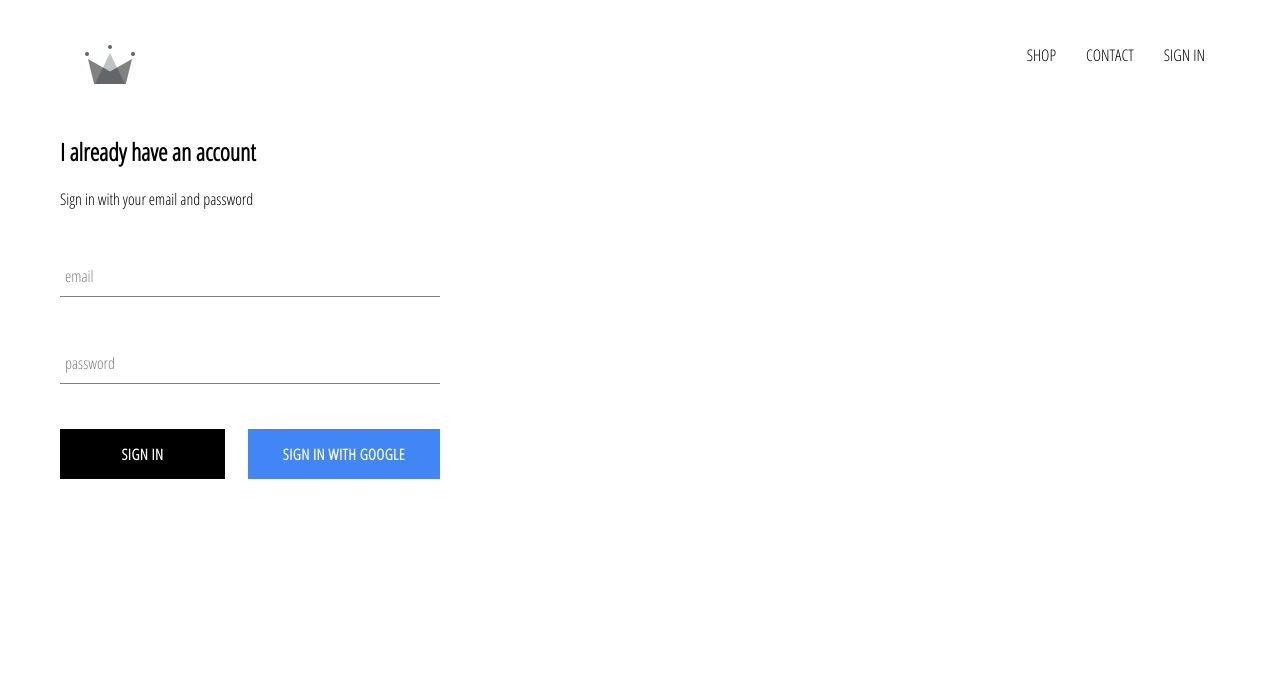
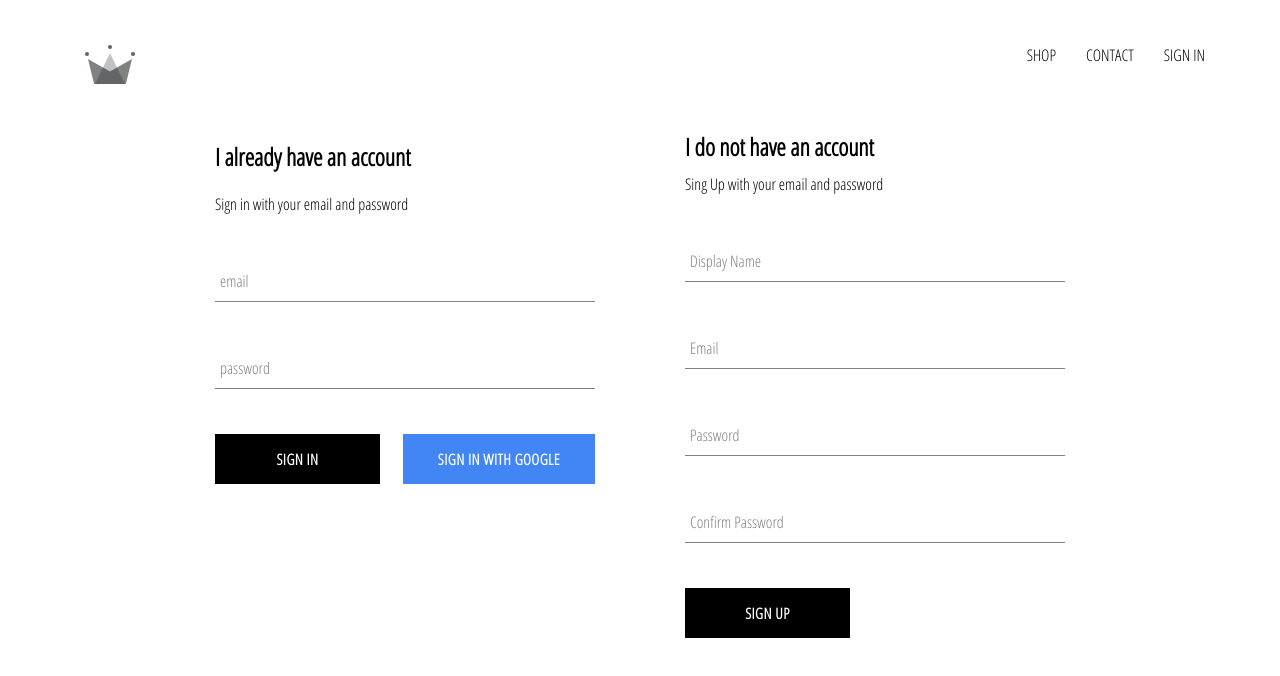
Before and after one commit to zlareb1/crwn-clothing, a React (Create React App) app: page /signin in a window 1280 px wide. Shown: the top 676 px of the page. Built offline with nearby package versions, Linux system fonts and the light colour scheme; no server answers.

Commit message:
implemented firebase utils, included ability to store authenticated users in firestore database

```diff
--- a/src/App.js
+++ b/src/App.js
@@ -7,7 +7,7 @@
 import ShopPage from './pages/shop/shop.component';
 import SignInAndSignUpPage from './pages/sign-in-and-sign-up/sign-in-and-sign-up.component';
 import Header from './components/header/header.component';
-import { auth } from './firebase/firebase.utils';
+import { auth, createUserProfileDocument } from './firebase/firebase.utils';
 
 
 class App extends React.Component {
@@ -23,9 +23,23 @@
   unsubscribeFromAuth = null;
 
   componentDidMount() {
-    this.unsubscribeFromAuth = auth.onAuthStateChanged(user => {
-      this.setState({ currentUser: user });
-      console.log(user);
+    this.unsubscribeFromAuth = auth.onAuthStateChanged(async userAuth => {
+      if(userAuth) {
+        const userRef = await createUserProfileDocument(userAuth);
+
+        userRef.onSnapshot(snapShot => {
+          this.setState({
+            currentUser: {
+              id: snapShot.id,
+              ...snapShot.data()
+            }
+          });
+
+          console.log(this.state)
+        });
+      }
+
+      this.setState({ currentUser: userAuth });
     });
   }
 
--- /dev/null
+++ b/src/components/sign-up/sign-up.component.jsx
@@ -0,0 +1,100 @@
+import React from 'react';
+
+import FormInput from '../form-input/form-input.component';
+import CustomButton from '../custom-button/custom-button.component';
+
+import { auth, createUserProfileDocument } from '../../firebase/firebase.utils';
+
+import './sign-up.styles.scss';
+
+class SignUp extends React.Component {
+    constructor() {
+        super();
+        this.state = {
+            displayName: '',
+            email: '',
+            password: '',
+            confirmPassword: ''
+        }
+    }
+
+    handleSubmit = async event => {
+        event.preventDefault();
+
+        const { displayName, email, password, confirmPassword } = this.state;
+
+        if(password != confirmPassword) {
+            alert("Passwords don't match");
+            return;
+        }
+
+        try {
+            const { user } = await auth.createUserWithEmailAndPassword(email, password);
+
+            await createUserProfileDocument(user, { displayName });
+
+            this.setState({
+                displayName: '',
+                email: '',
+                password: '',
+                confirmPassword: ''
+            });
+
+        } catch(error) {
+            console.error(error);
+        }
+    };
+
+    handleChange = event => {
+        const { name, value } = event.target;
+
+        this.setState({ [name]: value });
+    };
+
+    render() {
+        const { displayName, email, password, confirmPassword } = this.state;
+        return(
+            <div className='sign-up'>
+                <h2 className='title'>I do not have an account</h2>
+                <span>Sing Up with your email and password</span>
+                <form className='sign-up-form' onSubmit={this.handleSubmit}>
+                    <FormInput
+                        type='text'
+                        name='displayName'
+                        value={displayName}
+                        onChange={this.handleChange}
+                        label='Display Name'
+                        required
+                    />
+                    <FormInput
+                        type='email'
+                        name='email'
+                        value={email}
+                        onChange={this.handleChange}
+                        label='Email'
+                        required
+                    />
+                    <FormInput
+                        type='password'
+                        name='password'
+                        value={password}
+                        onChange={this.handleChange}
+                        label='Password'
+                        required
+                    />
+                    <FormInput
+                        type='password'
+                        name='confirmPassword'
+                        value={confirmPassword}
+                        onChange={this.handleChange}
+                        label='Confirm Password'
+                        required
+                    />
+                    <CustomButton type='submit'>SIGN UP</CustomButton>
+                </form>
+            </div>
+        );
+    }
+}
+
+export default SignUp;
--- /dev/null
+++ b/src/components/sign-up/sign-up.styles.scss
@@ -0,0 +1,9 @@
+.sign-up {
+    display: flex;
+    flex-direction: column;
+    width: 380px;
+
+    .title {
+        margin: 10px 0;
+    }
+}
--- a/src/firebase/firebase.utils.js
+++ b/src/firebase/firebase.utils.js
@@ -13,6 +13,32 @@
     measurementId: "G-8NS461JWWM"
 };
 
+export const createUserProfileDocument = async(userAuth, additionalData) => {
+    if(!userAuth) return;
+
+    const userRef = firestore.doc(`users/${userAuth.uid}`);
+
+    const snapShot = userRef.get();
+
+    if(!snapShot.exists) {
+        const { displayName, email } = userAuth;
+        const createdAt = new Date();
+
+        try {
+            await userRef.set({
+                displayName,
+                email,
+                createdAt,
+                ...additionalData
+            })
+        } catch(error) {
+            console.log('error creating user', error.message);
+        }
+    }
+
+    return userRef;
+};
+
 firebase.initializeApp(config);
 
 export const auth = firebase.auth();
--- a/src/pages/sign-in-and-sign-up/sign-in-and-sign-up.component.jsx
+++ b/src/pages/sign-in-and-sign-up/sign-in-and-sign-up.component.jsx
@@ -1,12 +1,13 @@
 import React from 'react';
 
 import SignIn from '../../components/sign-in/sign-in.component';
-
+import SignUp from '../../components/sign-up/sign-up.component';
 import './sign-in-and-sign-up.styles.scss';
 
 const SignInAndSignUpPage = () => (
     <div className='sign-in-and-sign-up'>
         <SignIn />
+        <SignUp />
     </div>
 );
 
--- a/src/pages/sign-in-and-sign-up/sign-in-and-sign-up.styles.scss
+++ b/src/pages/sign-in-and-sign-up/sign-in-and-sign-up.styles.scss
@@ -0,0 +1,6 @@
+.sign-in-and-sign-up {
+    width: 850px;
+    display: flex;
+    justify-content: space-between;
+    margin: 30px auto;
+}
```
